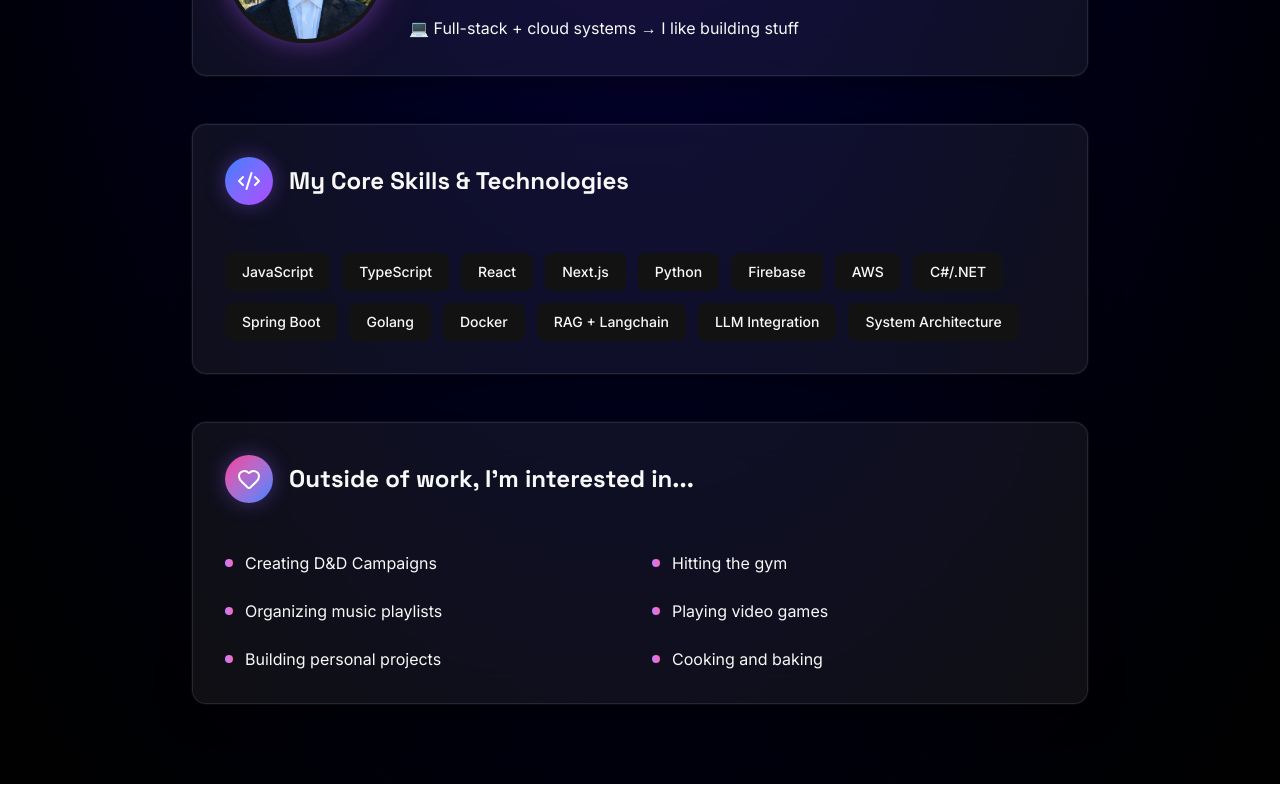
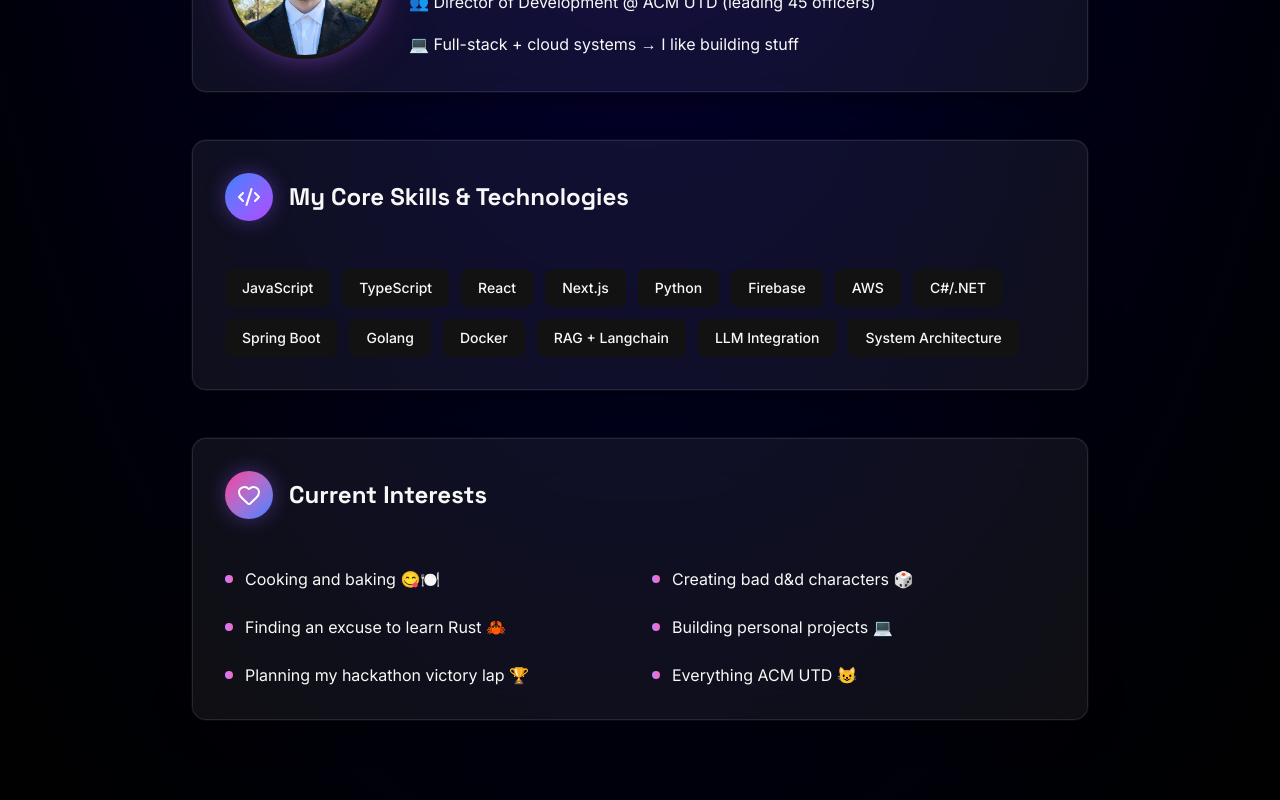
Before and after one commit to emw8105/portfolio, a Next.js app: page /about in a window 1280 px wide. Shown: the part 370-1170 px from the top of the page. Built offline with nearby package versions, Linux system fonts and the light colour scheme.

Commit message:
formatting fixes and some personal touches

```diff
--- a/src/app/about/page.tsx
+++ b/src/app/about/page.tsx
@@ -23,12 +23,12 @@
   ]
 
   const interests = [
-    "Creating D&D Campaigns",
-    "Hitting the gym",
-    "Organizing music playlists",
-    "Playing video games",
-    "Building personal projects",
-    "Cooking and baking",
+    "Cooking and baking 😋🍽️",
+    "Creating bad d&d characters 🎲",
+    "Finding an excuse to learn Rust 🦀",
+    "Building personal projects 💻",
+    "Planning my hackathon victory lap 🏆",
+    "Everything ACM UTD 😺",
   ]
 
   return (
@@ -38,7 +38,7 @@
       <main className="pt-24 pb-20 px-4 sm:px-6 lg:px-8">
         <div className="max-w-4xl mx-auto">
           <div className="text-center mb-16">
-            <h1 className="text-5xl sm:text-6xl font-bold font-serif mb-6 bg-gradient-to-r from-primary via-pink-500 to-blue-500 bg-clip-text text-transparent">
+            <h1 className="text-5xl sm:text-6xl font-bold font-serif mb-6 bg-gradient-to-r from-primary via-pink-500 to-blue-500 bg-clip-text text-transparent py-2">
               About Me
             </h1>
           </div>
@@ -96,7 +96,7 @@
                 <div className="w-12 h-12 bg-gradient-to-br from-pink-500 to-blue-500 rounded-full flex items-center justify-center glow">
                   <Heart className="h-6 w-6 text-white" />
                 </div>
-                <h3 className="text-2xl font-bold font-serif">Outside of work, I&apos;m interested in...</h3>
+                <h3 className="text-2xl font-bold font-serif">Current Interests</h3>
               </div>
               <div className="grid md:grid-cols-2 gap-6">
                 {interests.map((interest) => (
--- a/src/app/experience/page.tsx
+++ b/src/app/experience/page.tsx
@@ -94,7 +94,7 @@
       <main className="pt-24 pb-20 px-4 sm:px-6 lg:px-8">
         <div className="max-w-5xl mx-auto">
           <div className="text-center mb-16">
-            <h1 className="text-5xl sm:text-6xl font-bold font-serif mb-6 bg-gradient-to-r from-primary via-pink-500 to-blue-500 bg-clip-text text-transparent">
+            <h1 className="text-5xl sm:text-6xl font-bold font-serif mb-6 bg-gradient-to-r from-primary via-pink-500 to-blue-500 bg-clip-text text-transparent py-2">
               Experience
             </h1>
             <p className="text-xl text-muted-foreground">Professional roles and contributions</p>
--- a/src/app/projects/page.tsx
+++ b/src/app/projects/page.tsx
@@ -22,11 +22,11 @@
       <main className="pt-24 pb-20 px-4 sm:px-6 lg:px-8">
         <div className="max-w-6xl mx-auto">
           <div className="text-center mb-16">
-            <h1 className="text-5xl sm:text-6xl font-bold font-serif mb-6 bg-gradient-to-r from-primary via-pink-500 to-blue-500 bg-clip-text text-transparent">
+            <h1 className="text-5xl sm:text-6xl font-bold font-serif mb-6 bg-gradient-to-r from-primary via-pink-500 to-blue-500 bg-clip-text text-transparent py-2">
               Projects
             </h1>
             <p className="text-xl text-muted-foreground max-w-2xl mx-auto leading-relaxed">
-              A showcase of software engineering projects that solve real problems and push technical boundaries.
+              Check out the things I enjoyed making :D
             </p>
           </div>
 
```
